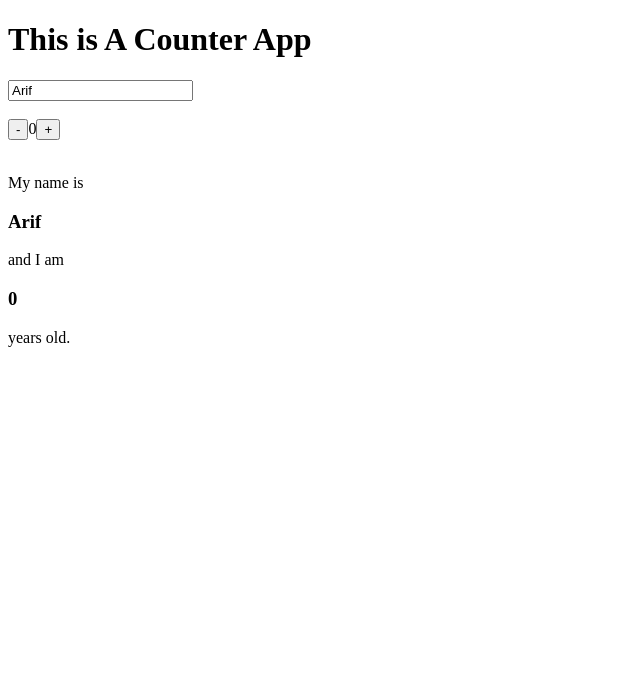
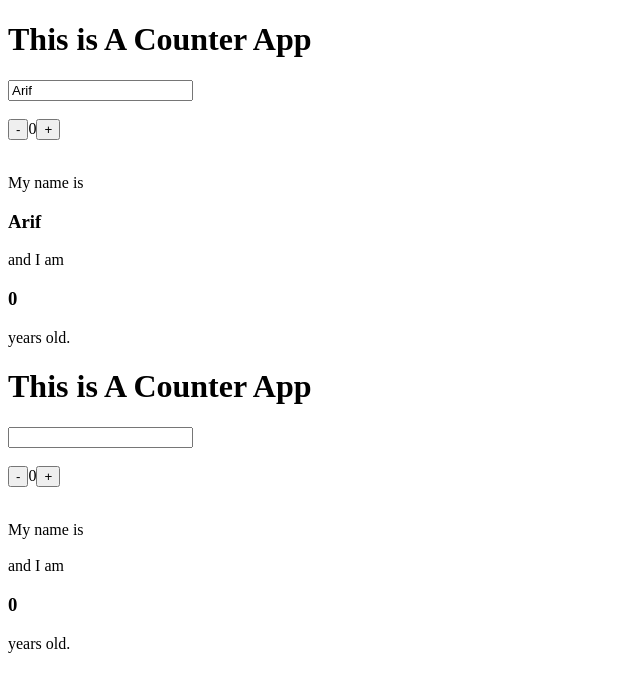
Before and after one commit to iqbal-arif/SimplifiedReactJS, a React (Vite) app in the folder Projects/counter/: page / in a window 1280 px wide. Shown: the top 692 px of the page, without its empty margins (0-640 px from the left). Built offline with nearby package versions, Linux system fonts and the light colour scheme.

Commit message:
modified:   Projects/counter/src/App.jsx new file:   Projects/counter/src/CounterComponentClass.jsx

```diff
--- a/Projects/counter/src/App.jsx
+++ b/Projects/counter/src/App.jsx
@@ -1,8 +1,14 @@
 // import { useState } from "react";
 import CounterComponent from "./CounterComponent";
+import CounterComponentClass from "./CounterComponentClass";
 
 function App() {
-  return <CounterComponent />;
+  return (
+    <>
+      <CounterComponent />
+      <CounterComponentClass />
+    </>
+  );
 }
 // function App() {
 //   const [count, setCount] = useState(0);
--- /dev/null
+++ b/Projects/counter/src/CounterComponentClass.jsx
@@ -0,0 +1,51 @@
+import React from "react";
+// import { useState } from "react";
+
+export default class CounterComponentClass extends React.Component {
+  constructor(props) {
+    super(props);
+
+    this.state = {
+      name: "",
+    };
+    this.state = {
+      age: 0,
+    };
+  }
+  render() {
+    // Incrementing HandleClickOn Function
+    const handleIncrementClick = () => {
+      //Decrementing once on each click
+      this.setState((currentState) => {
+        return { age: currentState.age + 1 };
+      });
+    };
+    // Decrementing HandleClickOn Function
+    const handleDecrementClick = () => {
+      //Decrementing once on each click
+      this.setState((currentState) => {
+        return { age: currentState.age - 1 };
+      });
+    };
+    return (
+      <>
+        <h1>This is A Counter App</h1>
+        <input
+          value={this.state.name}
+          onChange={(e) => this.setState({ name: e.target.value })}
+        />
+        <br />
+        <br />
+        <button onClick={handleDecrementClick}>-</button>
+        <span>{this.state.age}</span>
+        <button onClick={handleIncrementClick}>+</button>
+        <br />
+        <br />
+        <p>
+          My name is <h3>{this.state.name}</h3> and I am{" "}
+          <h3>{this.state.age}</h3> years old.
+        </p>
+      </>
+    );
+  }
+}
```
